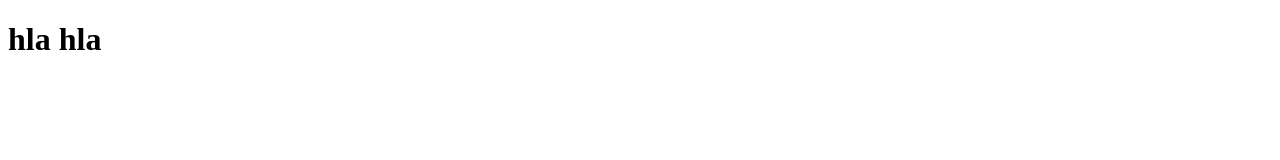
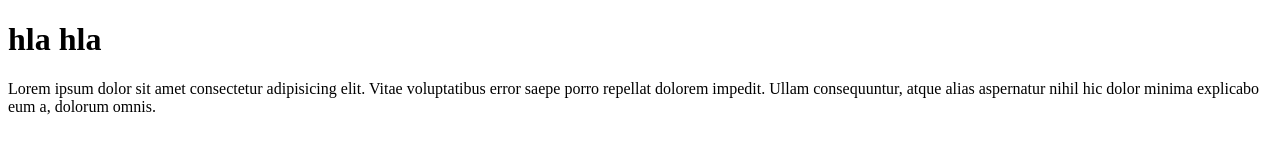
Before and after one commit to KyalSinOo/testing-1111, a plain HTML site: page blog.html in a window 1280 px wide. Drawn offline with Linux system fonts and the light colour scheme.

Commit message:
work from home

```diff
--- a/blog.html
+++ b/blog.html
@@ -8,5 +8,6 @@
 </head>
 <body>
     <h1>hla hla</h1>
+    <p>Lorem ipsum dolor sit amet consectetur adipisicing elit. Vitae voluptatibus error saepe porro repellat dolorem impedit. Ullam consequuntur, atque alias aspernatur nihil hic dolor minima explicabo eum a, dolorum omnis.</p>
 </body>
 </html>
```
